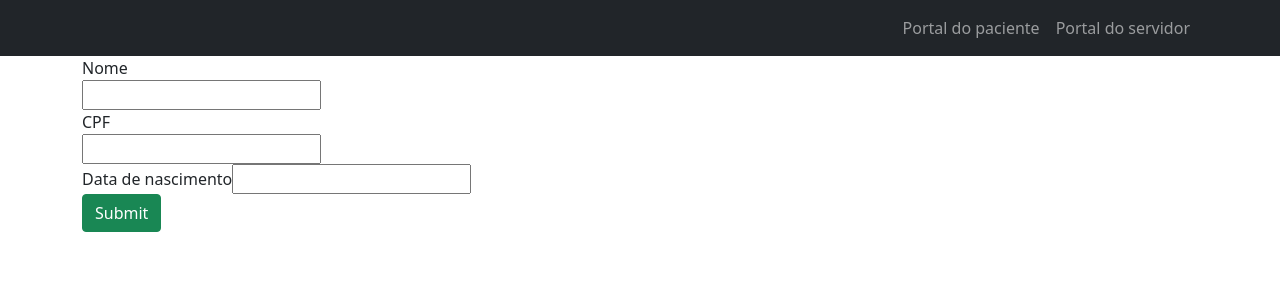
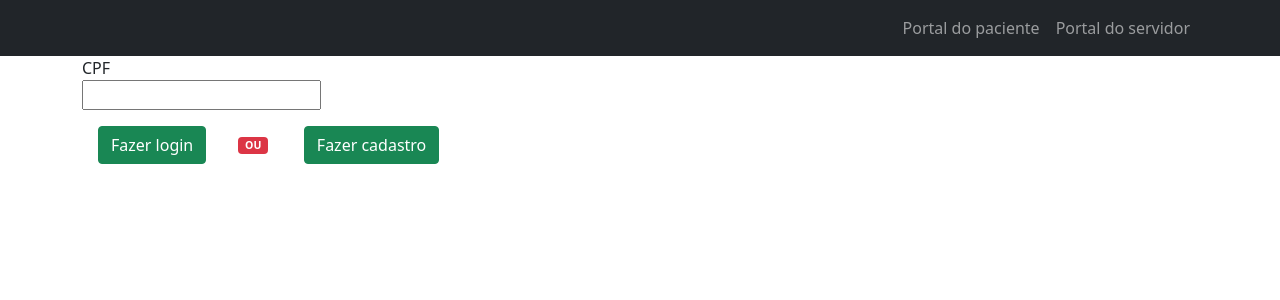
Before and after one commit to t4rcisio/schedule_imunization_consumer, a React (Create React App) app in the folder schedule_imunization_consumer/: page /patient in a window 1280 px wide. Shown: the top 300 px of the page. Built offline with nearby package versions, Linux system fonts and the light colour scheme.

Commit message:
patient login

```diff
--- /dev/null
+++ b/schedule_imunization_consumer/src/components/loginPatientForm.js
@@ -0,0 +1,88 @@
+import { Form, FormGroup, Button, Badge } from "react-bootstrap";
+import Calendar from "./calendar.js";
+import { Formik, Field } from "formik";
+import * as Yup from "yup";
+
+const LoginSchema = Yup.object().shape({
+  cpf: Yup.string()
+    .min(11, "Hii... não está correto")
+    .max(11, "Hii... não está correto")
+    .required("Informar o CPF é obrigatório"),
+});
+
+const LoginPatientForm = ({ setNewPatient }) => {
+  const loginPatient = async (values) => {
+    const params = {
+      cpf: values.cpf,
+    };
+
+    const patientParams = JSON.stringify(params);
+
+    const data = new FormData();
+    data.append("json", JSON.stringify(params));
+
+    const myHeaders = new Headers();
+    myHeaders.append("Content-Type", "application/json");
+
+    const response = await fetch("http://localhost:5000/patient/login", {
+      method: "POST",
+      headers: myHeaders,
+      mode: "cors",
+      credentials: "include",
+      cache: "default",
+      body: patientParams,
+    });
+    const object = await response.json();
+    console.log(object);
+  };
+
+  return (
+    <>
+      <Formik
+        validationSchema={LoginSchema}
+        newPatient={loginPatient}
+        initialValues={{ cpf: "" }}
+      >
+        {({ values, errors, touched, setFieldValue }) => (
+          <Form>
+            <FormGroup>
+              <label>CPF</label>
+              <br />
+              <Field type="text" name="cpf" />
+              <br />
+              {errors.cpf && touched.cpf && (
+                <small className="form-text text-muted">
+                  <Badge bg="danger">{errors.cpf}</Badge>{" "}
+                </small>
+              )}
+            </FormGroup>
+            <Button
+              variant="success"
+              className="btn btn-primary m-3"
+              onClick={() => {
+                console.log({ ...errors });
+                if (!(Object.keys(errors).length === 0))
+                  return alert("Preencha todos os campos!");
+                loginPatient(values);
+              }}
+            >
+              Fazer login
+            </Button>
+            <small className="form-text text-muted m-3 ms-3 me-3">
+              <Badge bg="danger">OU</Badge>{" "}
+            </small>
+            <Button
+              variant="success"
+              className="btn btn-primary m-3"
+              onClick={() => setNewPatient(true)}
+            >
+              Fazer cadastro
+            </Button>
+          </Form>
+        )}
+      </Formik>
+    </>
+  );
+};
+
+export default LoginPatientForm;
--- a/schedule_imunization_consumer/src/components/patientNewUser.js
+++ b/schedule_imunization_consumer/src/components/newPatientForm.js
@@ -1,5 +1,4 @@
 import { Form, FormGroup, Button, Badge } from "react-bootstrap";
-import { useState } from "react";
 import Calendar from "./calendar.js";
 import { Formik, Field } from "formik";
 import * as Yup from "yup";
@@ -18,7 +17,7 @@ const SignupSchema = Yup.object().shape({
     .required("É preciso informar a data do seu nascimento"),
 });
 
-const PatientNewUser = (values) => {
+const NewPatientForm = ({ setNewPatient }) => {
   const newPatient = async (values) => {
     const ndate = values.date.toISOString();
     const [date] = ndate.split("T");
@@ -53,7 +52,7 @@ const PatientNewUser = (values) => {
       <Formik
         validationSchema={SignupSchema}
         newPatient={newPatient}
-        initialValues={{ email: "", password: "", date: "" }}
+        initialValues={{ name: "", cpf: "", date: "" }}
       >
         {({ values, errors, touched, setFieldValue }) => (
           <Form>
@@ -91,7 +90,7 @@ const PatientNewUser = (values) => {
             </FormGroup>
             <Button
               variant="success"
-              className="btn btn-primary"
+              className="btn btn-primary mt-3"
               onClick={() => {
                 console.log({ ...errors });
                 if (!(Object.keys(errors).length === 0))
@@ -99,7 +98,17 @@ const PatientNewUser = (values) => {
                 newPatient(values);
               }}
             >
-              Submit
+              Salvar
+            </Button>
+            <small className="form-text text-muted ms-3 me-3">
+              <Badge bg="danger">OU</Badge>{" "}
+            </small>
+            <Button
+              variant="secondary"
+              className="btn btn-primary mt-3"
+              onClick={() => setNewPatient(false)}
+            >
+              Já tenho cadastro
             </Button>
           </Form>
         )}
@@ -108,4 +117,4 @@ const PatientNewUser = (values) => {
   );
 };
 
-export default PatientNewUser;
+export default NewPatientForm;
--- a/schedule_imunization_consumer/src/pages/patientPage.js
+++ b/schedule_imunization_consumer/src/pages/patientPage.js
@@ -1,9 +1,22 @@
-import PatientLogin from "../components/patientNewUser";
+import NewPatientForm from "../components/newPatientForm.js";
+import LoginPatientForm from "../components/loginPatientForm.js";
 import { Container } from "react-bootstrap";
+import { useState } from "react";
 const PatientPage = () => {
+  const [userCookie, setCookie] = useState("");
+  const [newPatient, setNewPatient] = useState(false);
+
+  const findCookies = () => {
+    console.log({ Cookies: document.cookie });
+  };
+  findCookies();
+
   return (
     <Container>
-      <PatientLogin />
+      {!userCookie && !newPatient && (
+        <LoginPatientForm setNewPatient={setNewPatient} />
+      )}
+      {newPatient && <NewPatientForm setNewPatient={setNewPatient} />}
     </Container>
   );
 };
```
